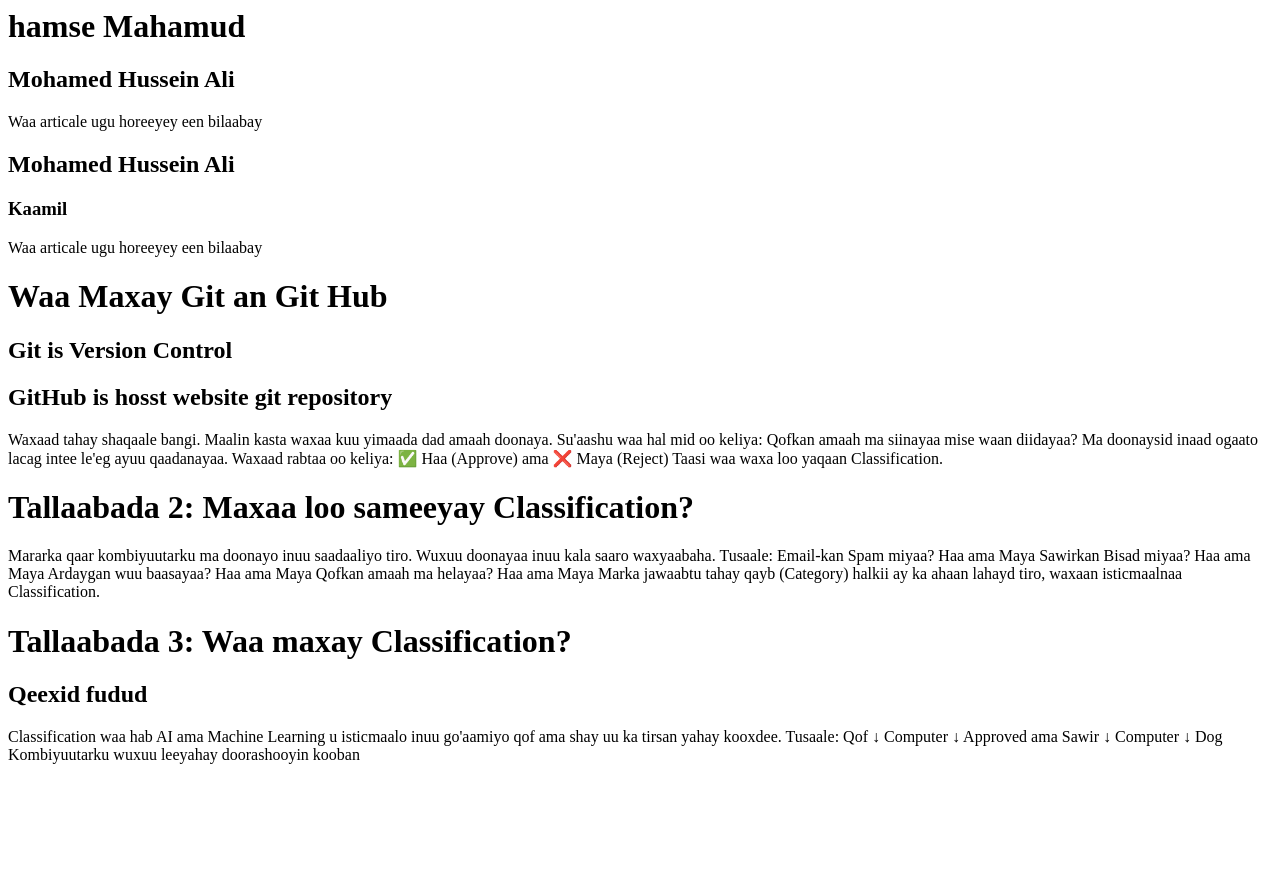
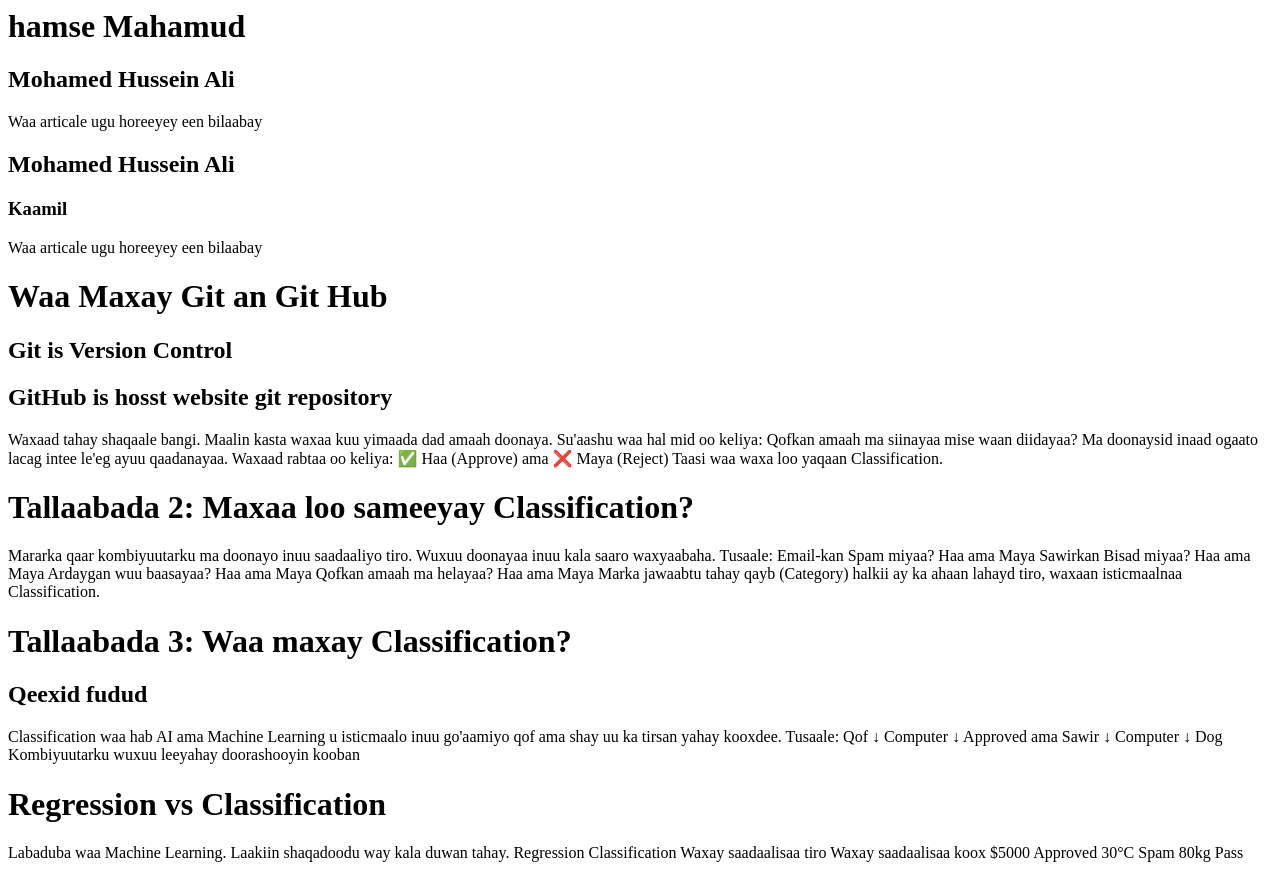
Before and after one commit to hamsehmahamud/gittest, a website: page index.html in a window 1280 px wide. Before the commit the page ends 800 px from the top, so only its background shows below. Drawn offline with Linux system fonts and the light colour scheme.

Commit message:
waxan ku daray paragraph Labaduba waa Machine Learning.

```diff
--- a/index.html
+++ b/index.html
@@ -71,6 +71,14 @@ Computer
  ↓
 Dog
 Kombiyuutarku wuxuu leeyahay doorashooyin kooban</p>
+<h1> Regression vs Classification</h1>
+<p> Labaduba waa Machine Learning.
+Laakiin shaqadoodu way kala duwan tahay.
+Regression Classification
+Waxay saadaalisaa tiro Waxay saadaalisaa koox
+$5000 Approved
+30°C Spam
+80kg Pass </p>
 
 
 
```
